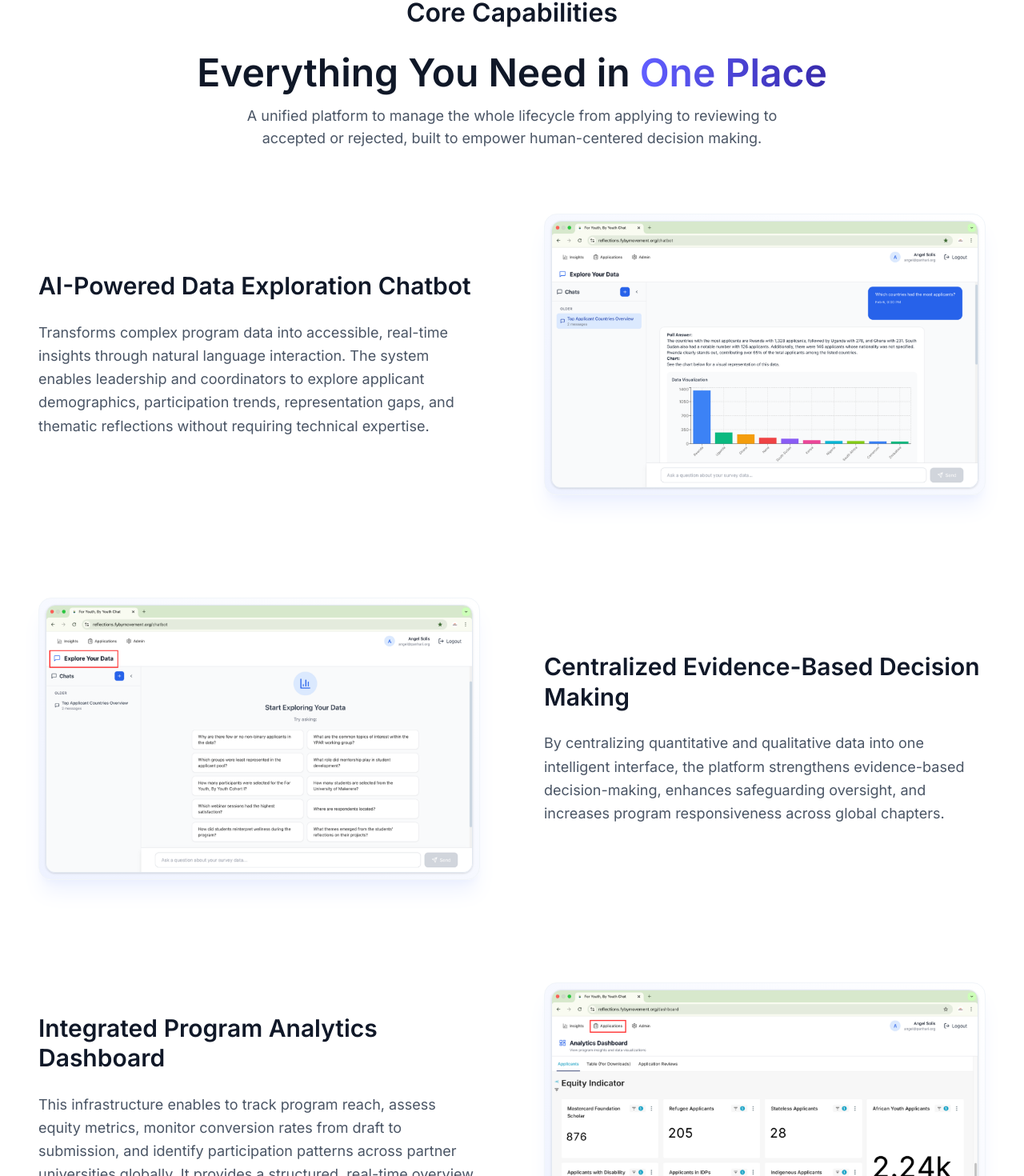
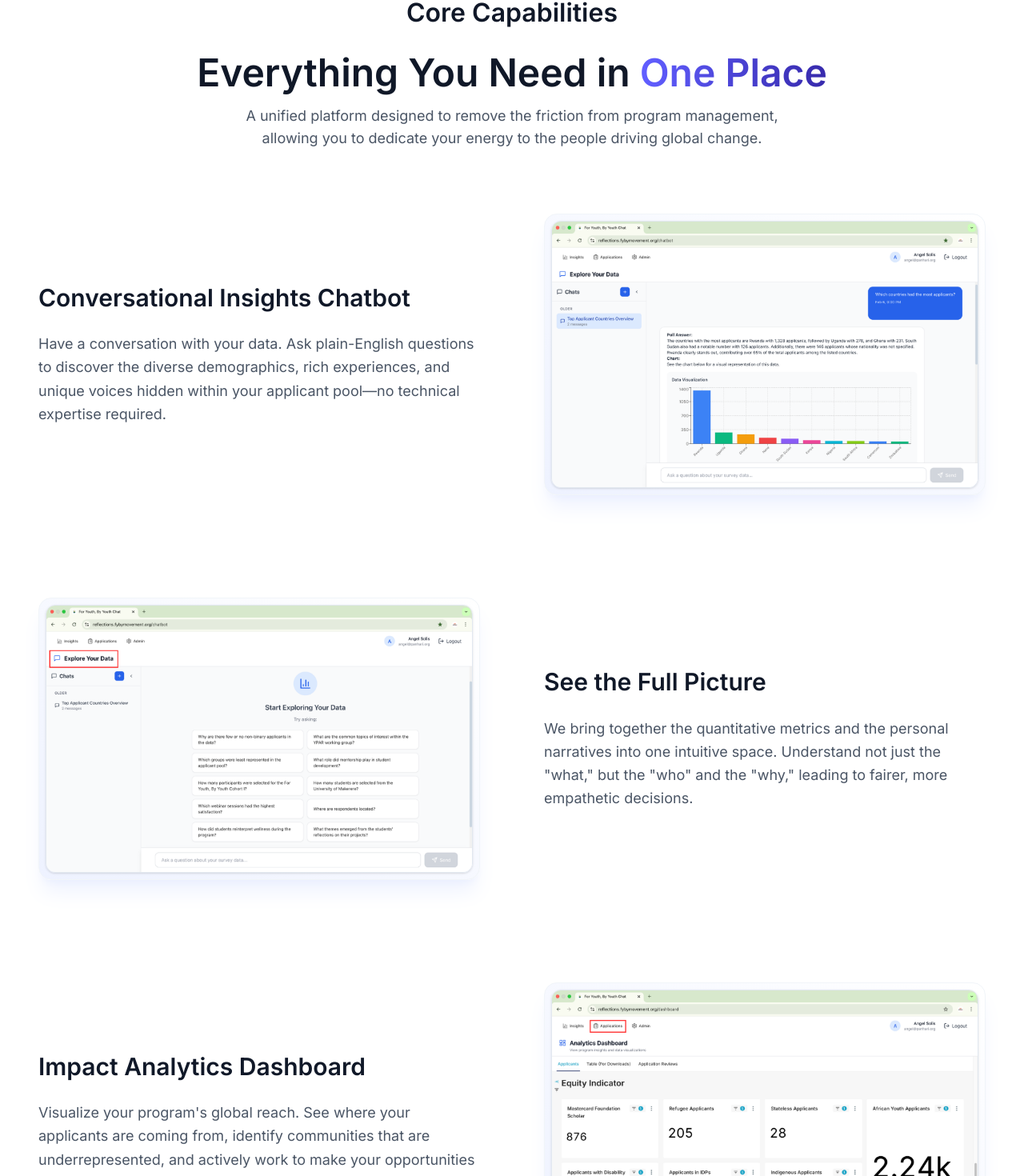
Before and after one commit to tadiwa-dev/gateway-three, a Next.js app: page / in a window 1280 px wide. Shown: the part 971-2441 px from the top of the page at 80% size. Built offline with nearby package versions, Linux system fonts and the light colour scheme.

Commit message:
Refine copy to be more human-centric and emotionally driven

```diff
--- a/sections/features-section.jsx
+++ b/sections/features-section.jsx
@@ -5,44 +5,44 @@ import SectionTitle from "@/components/section-title";
 export default function FeaturesSection() {
     const features = [
         {
-            title: 'AI-Powered Data Exploration Chatbot',
-            description: 'Transforms complex program data into accessible, real-time insights through natural language interaction. The system enables leadership and coordinators to explore applicant demographics, participation trends, representation gaps, and thematic reflections without requiring technical expertise.',
+            title: 'Conversational Insights Chatbot',
+            description: 'Have a conversation with your data. Ask plain-English questions to discover the diverse demographics, rich experiences, and unique voices hidden within your applicant pool—no technical expertise required.',
             image: '/assets/AI-Powered Data Exploration Chatbot 2.png',
             imageAlt: 'AI-Powered Data Exploration Chatbot'
         },
         {
-            title: 'Centralized Evidence-Based Decision Making',
-            description: 'By centralizing quantitative and qualitative data into one intelligent interface, the platform strengthens evidence-based decision-making, enhances safeguarding oversight, and increases program responsiveness across global chapters.',
+            title: 'See the Full Picture',
+            description: 'We bring together the quantitative metrics and the personal narratives into one intuitive space. Understand not just the "what," but the "who" and the "why," leading to fairer, more empathetic decisions.',
             image: '/assets/AI-Powered Data Exploration Chatbot.png',
             imageAlt: 'Centralized Data Insights'
         },
         {
-            title: 'Integrated Program Analytics Dashboard',
-            description: 'This infrastructure enables to track program reach, assess equity metrics, monitor conversion rates from draft to submission, and identify participation patterns across partner universities globally. It provides a structured, real-time overview of applicant and cohort data through interactive visualizations and performance indicators.',
+            title: 'Impact Analytics Dashboard',
+            description: 'Visualize your program\'s global reach. See where your applicants are coming from, identify communities that are underrepresented, and actively work to make your opportunities accessible to everyone.',
             image: '/assets/Integrated Program Analytics Dashboard 2.png',
             imageAlt: 'Integrated Program Analytics Dashboard'
         },
         {
-            title: 'Application Review & Selection Governance',
-            description: 'The For Youth, By Youth Application Review Dashboard provides structured oversight of the full selection pipeline, from draft submissions to final review completion. Through funnel visualizations and reviewer performance tracking, the system enables leadership to monitor application flow, identify bottlenecks, assess geographic distribution, and ensure timely evaluation.',
+            title: 'Collaborative Review Spaces',
+            description: 'Reading through applications should be inspiring, not exhausting. We provide a clean, organized environment for your team to collaboratively evaluate, discuss, and uplift the most promising candidates.',
             image: '/assets/Application Review & Selection Governance System.png',
             imageAlt: 'Application Review & Selection Governance System'
         },
         {
-            title: 'Role-Based Access Control (RBAC) & Data Governance',
-            description: 'Secure, structured, and compliant management of user permissions across the organization. This governance layer defines clear access levels for administrators, decision-makers, reviewers, and students, guaranteeing that sensitive applicant data is only accessible to authorized roles.',
+            title: 'Safe & Secure Environments',
+            description: 'Trust is the foundation of any community. We ensure that every applicant\'s personal story and sensitive information is protected and only seen by the right pairs of eyes.',
             image: '/assets/Role-Based Access Control (RBAC) & Data Governance.png',
             imageAlt: 'Role-Based Access Control'
         },
         {
-            title: 'Student Management & Cohort Oversight System',
-            description: 'Centralizes participant records, cohort assignments, and engagement status. With advanced filtering and organized oversight, the system ensures operational clarity, data integrity, and efficient coordination across global chapters. It enables real-time student tracking, streamlined onboarding, and secure data export.',
+            title: 'Nurture Your Cohorts',
+            description: 'The journey doesn\'t end at acceptance. Keep your cohorts engaged, track their growth, and provide personalized support throughout their entire program experience.',
             image: '/assets/Student Management & Cohort Oversight System.png',
             imageAlt: 'Student Management System'
         },
         {
-            title: 'Content & Feedback Intelligence System',
-            description: 'The Content module shows surveys, polls, and feedback instruments across webinars, working groups, and mentorship programs within a structured management interface. Designed to support continuous improvement, this system enables response tracking, and organized categorization by thematic area.',
+            title: 'Listen and Evolve',
+            description: 'Create continuous feedback loops. Easily gather thoughts, reflections, and suggestions from your participants so your programs can constantly evolve to better serve their needs.',
             image: '/assets/Content & Feedback Intelligence System.png',
             imageAlt: 'Content & Feedback Intelligence System'
         }
@@ -57,7 +57,7 @@ export default function FeaturesSection() {
                         Everything You Need in <span className="bg-gradient-to-r from-indigo-500 to-indigo-800 bg-clip-text text-transparent">One Place</span>
                     </h2>
                     <p className="mt-4 text-lg text-gray-600 max-w-2xl mx-auto">
-                        A unified platform to manage the whole lifecycle from applying to reviewing to accepted or rejected, built to empower human-centered decision making.
+                        A unified platform designed to remove the friction from program management, allowing you to dedicate your energy to the people driving global change.
                     </p>
                 </div>
 
--- a/sections/hero-section.jsx
+++ b/sections/hero-section.jsx
@@ -61,10 +61,10 @@ export default function HeroSection() {
             <h1
                 className="text-4xl md:text-6xl/18 text-center font-semibold max-w-4xl mt-5 bg-gradient-to-r from-black to-[#748298] text-transparent bg-clip-text">
                 paNhari Gateway Application<br />
-                <span className="bg-gradient-to-b from-indigo-500 to-indigo-800 bg-clip-text text-transparent">AI-Driven Impact for Global Change</span>
+                <span className="bg-gradient-to-b from-indigo-500 to-indigo-800 bg-clip-text text-transparent">Empowering the People Behind the Programs</span>
             </h1>
             <p className="text-slate-600 md:text-lg max-md:px-2 text-center max-w-2xl mt-5">
-                Centralize your operations. Manage everything from capturing applicant details to reviewing and selecting candidates, all while seamlessly handling email communications in one unified platform.
+                Every application is a story. Every cohort is a community. Free your team from administrative burden and focus on what truly matters: discovering and nurturing global talent.
             </p>
 
             <div className="flex flex-wrap items-center justify-center gap-4 mt-8">
--- a/sections/personas-section.jsx
+++ b/sections/personas-section.jsx
@@ -8,22 +8,22 @@ export default function PersonasSection() {
         {
             title: 'Leadership Team',
             icon: Users,
-            description: 'Access real-time analytics, oversee application and cohort performance, monitor equity metrics, and make data informed strategic decisions across the program.'
+            description: 'Gain clear visibility into the vibrant communities you are building. Effortlessly monitor equity, track growth, and ensure your programs are making a real, inclusive impact.'
         },
         {
-            title: 'Consultants',
+            title: 'Reviewers & Consultants',
             icon: UserCheck,
-            description: 'Review applications, analyze feedback data, manage content inputs, and support program optimization through structured dashboards and AI insights.'
+            description: 'Spend less time wrestling with spreadsheets and more time reading inspiring stories. Easily collaborate, provide feedback, and uplift the next generation of leaders.'
         },
         {
-            title: 'Inaugural Cohort',
+            title: 'The Inaugural Cohort',
             icon: GraduationCap,
-            description: 'Engage with program content, complete surveys and reflections, participate in working groups, and track their progress within the platform.'
+            description: 'A seamless, engaging space to begin their journey. Connect with peers, share valuable reflections, and focus entirely on personal and professional growth.'
         },
         {
-            title: 'Second Cohort',
+            title: 'Future Cohorts',
             icon: UserPlus,
-            description: 'Access onboarding materials, submit required information, engage in learning activities, and contribute feedback to support continuous program improvement.'
+            description: 'Experience a welcoming onboarding process. Easily submit materials, dive into learning, and help shape the future of the program with their unique voices.'
         }
     ];
 
@@ -36,7 +36,7 @@ export default function PersonasSection() {
                         Tailored for Every <span className="bg-gradient-to-r from-indigo-500 to-indigo-800 bg-clip-text text-transparent">Stakeholder</span>
                     </h2>
                     <p className="mt-4 text-lg text-gray-600 max-w-2xl mx-auto">
-                        The paNhari Gateway Application is designed to unify the experience for everyone involved in your program, ensuring clear pathways and structured insights.
+                        The paNhari Gateway Application is crafted to respect everyone\'s time and elevate the experience for every single person uniquely interacting with your program.
                     </p>
                 </div>
 
```
